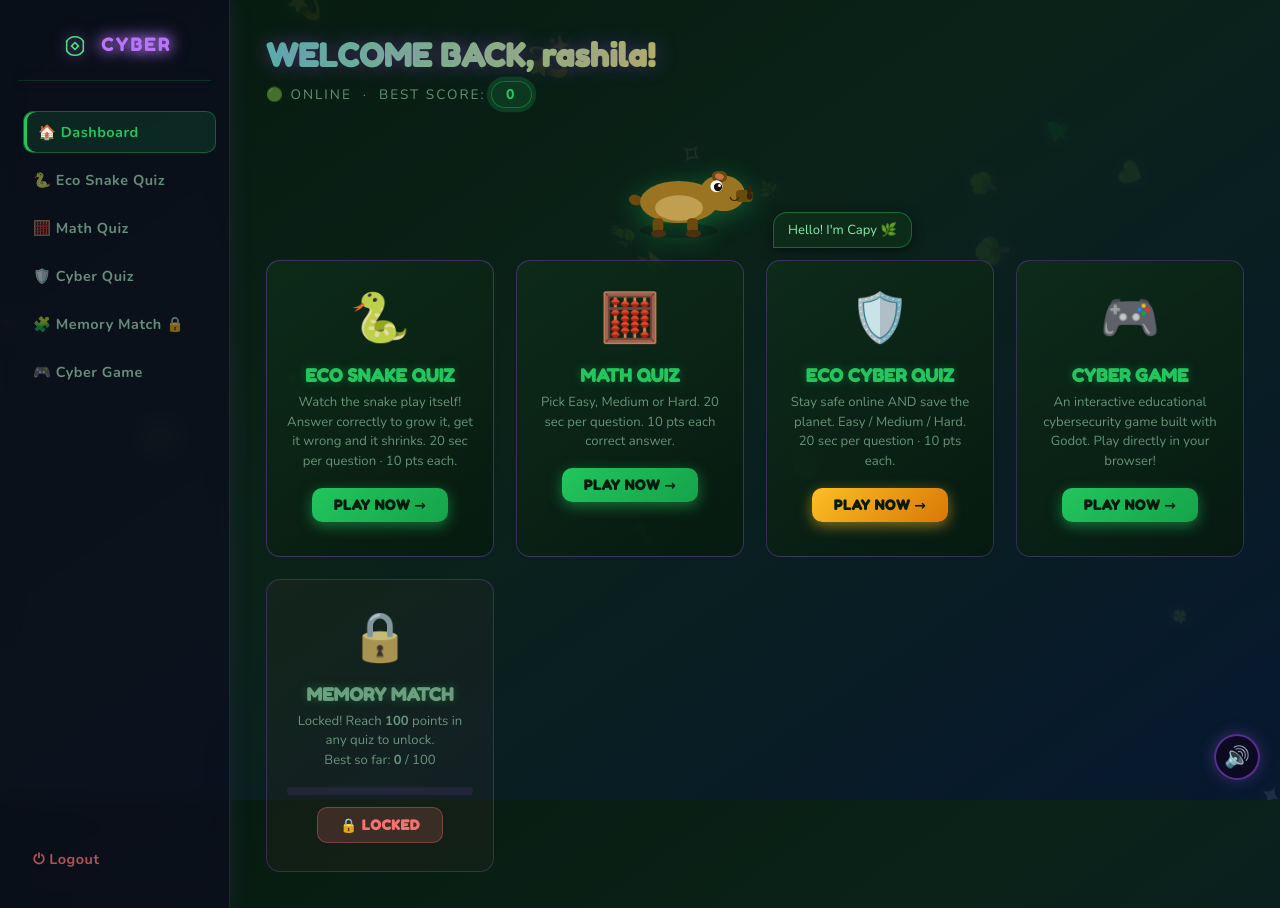
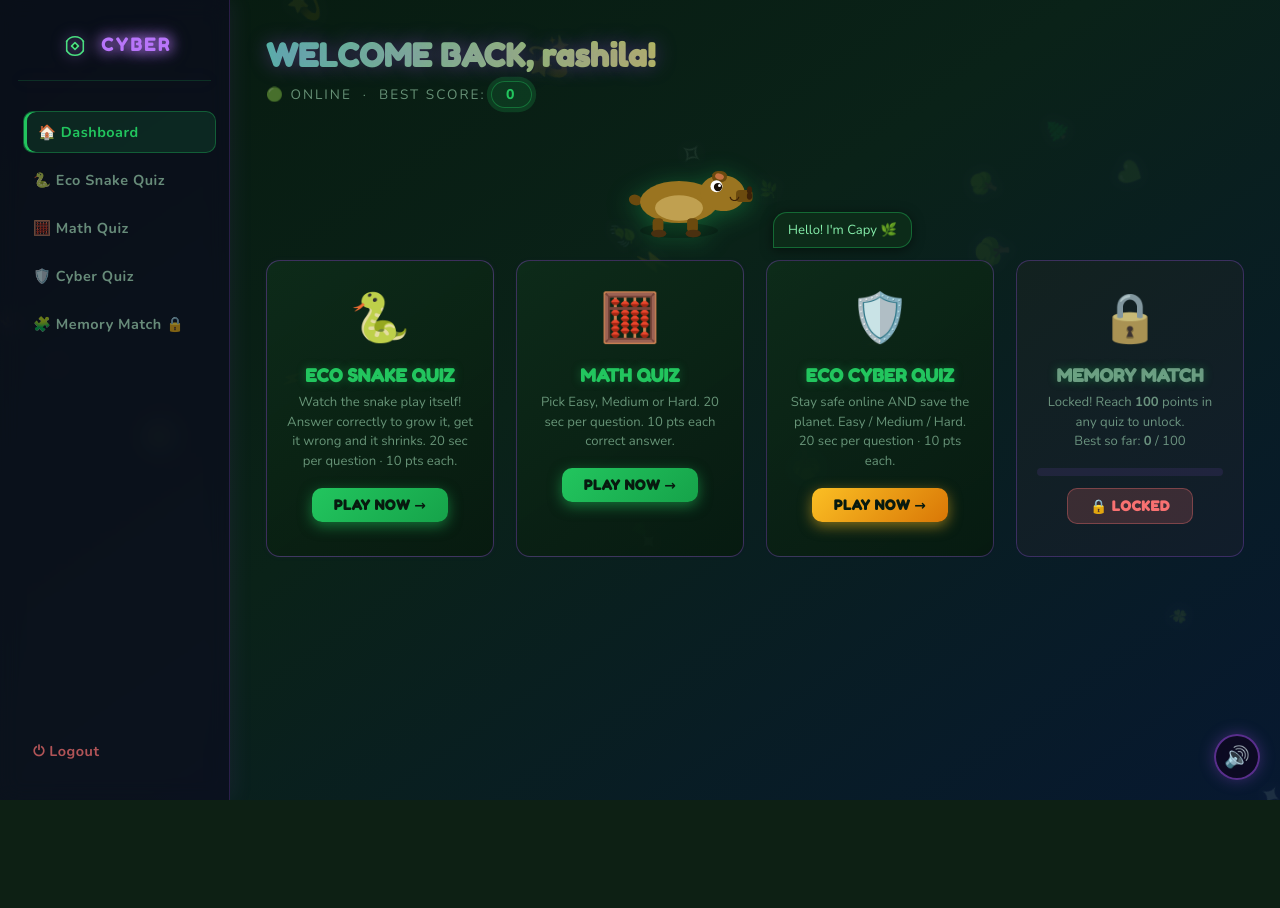
Before and after one commit to krishnaxtha14/buzzxzone, a Flask app: page /dashboard in a window 1280 px wide. After the commit the page ends 800 px from the top, so only its background shows below. Run offline with Flask 3, Linux system fonts and the light colour scheme; a user stored in the database is signed in; data that the repository does not hold is empty; some libraries are stand-ins or nearby versions.

Commit message:
reverted

```diff
--- a/app.py
+++ b/app.py
@@ -1,5 +1,5 @@
 
-from flask import Flask, render_template, redirect, request, session, jsonify, send_from_directory
+from flask import Flask, render_template, redirect, request, session, jsonify
 import psycopg2
 import psycopg2.extras
 from werkzeug.security import generate_password_hash, check_password_hash
@@ -452,29 +452,5 @@ def api_progress():
 
 
 # ─────────────────────────────────────────────
-# GODOT GAME — needs COOP/COEP headers for WebAssembly
-# ─────────────────────────────────────────────
-@app.route("/games/godot")
-def godot_game():
-    if "user_id" not in session:
-        return redirect("/login")
-    response = send_from_directory(
-        os.path.join(BASE_DIR, "static", "godot"),
-        "Educational cybersecurity game.html",
-    )
-    response.headers["Cross-Origin-Opener-Policy"] = "same-origin"
-    response.headers["Cross-Origin-Embedder-Policy"] = "require-corp"
-    return response
-
-
-@app.after_request
-def add_godot_headers(response):
-    if request.path.startswith("/static/godot/"):
-        response.headers["Cross-Origin-Opener-Policy"] = "same-origin"
-        response.headers["Cross-Origin-Embedder-Policy"] = "require-corp"
-    return response
-
-
-# ─────────────────────────────────────────────
 if __name__ == "__main__":
     app.run(debug=True)
--- a/templates/dashboard.html
+++ b/templates/dashboard.html
@@ -12,7 +12,6 @@
     <a href="/games/math">🧮 Math Quiz</a>
     <a href="/games/cyber">🛡️ Cyber Quiz</a>
     <a href="/games/memory">🧩 Memory Match {% if not progress.memory_unlocked %}🔒{% endif %}</a>
-    <a href="/games/godot">🎮 Cyber Game</a>
     <a href="/logout" class="logout">⏻ Logout</a>
   </nav>
 
@@ -60,14 +59,6 @@
         <p>Stay safe online AND save the planet. Easy / Medium / Hard.
            20 sec per question · 10 pts each.</p>
         <a href="/games/cyber" class="play-btn play-yellow">PLAY NOW →</a>
-      </div>
-
-      <!-- Godot Cybersecurity Game -->
-      <div class="game-card">
-        <div class="icon">🎮</div>
-        <h3>CYBER GAME</h3>
-        <p>An interactive educational cybersecurity game built with Godot. Play directly in your browser!</p>
-        <a href="/games/godot" class="play-btn play-green">PLAY NOW →</a>
       </div>
 
       {% if progress.memory_unlocked %}
```
